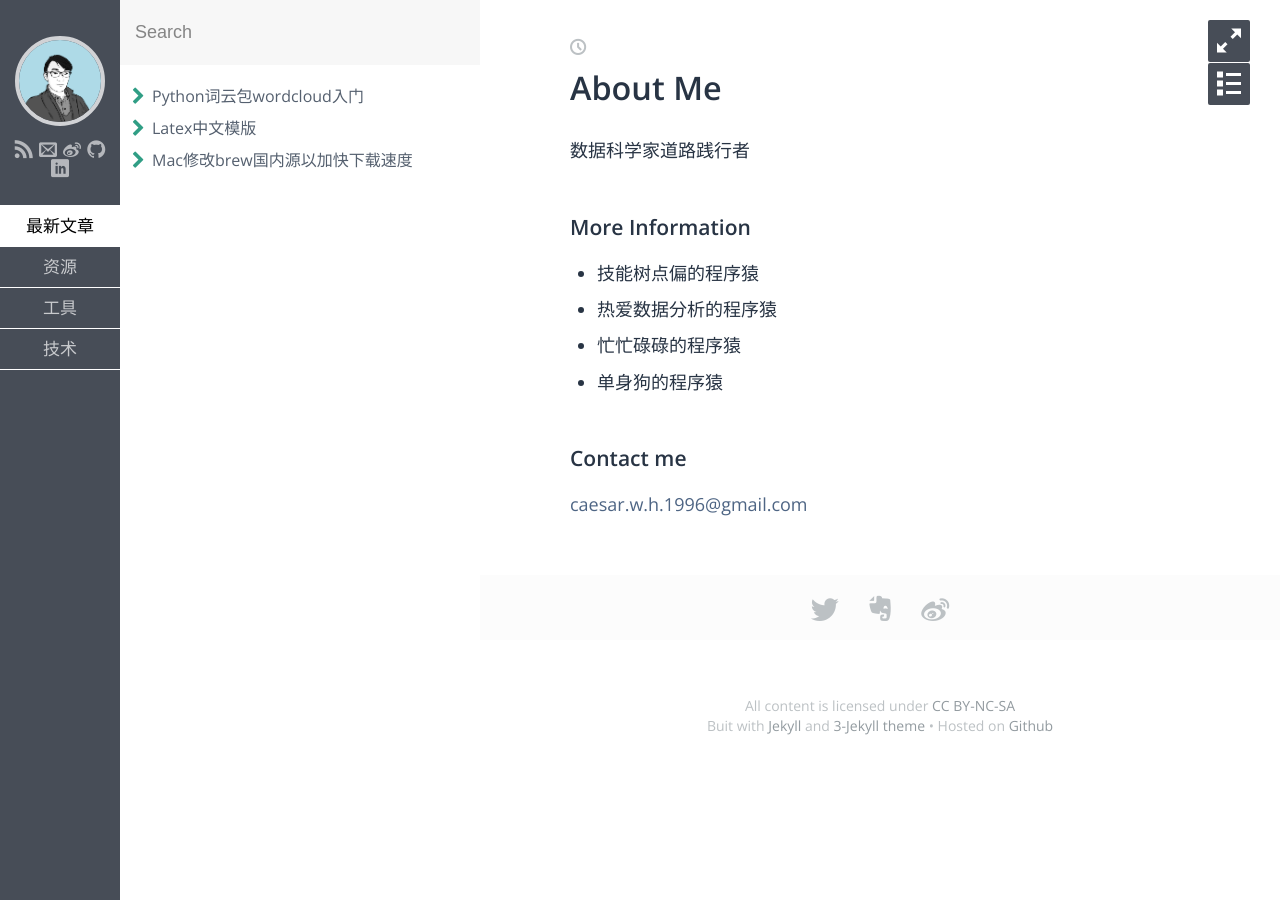
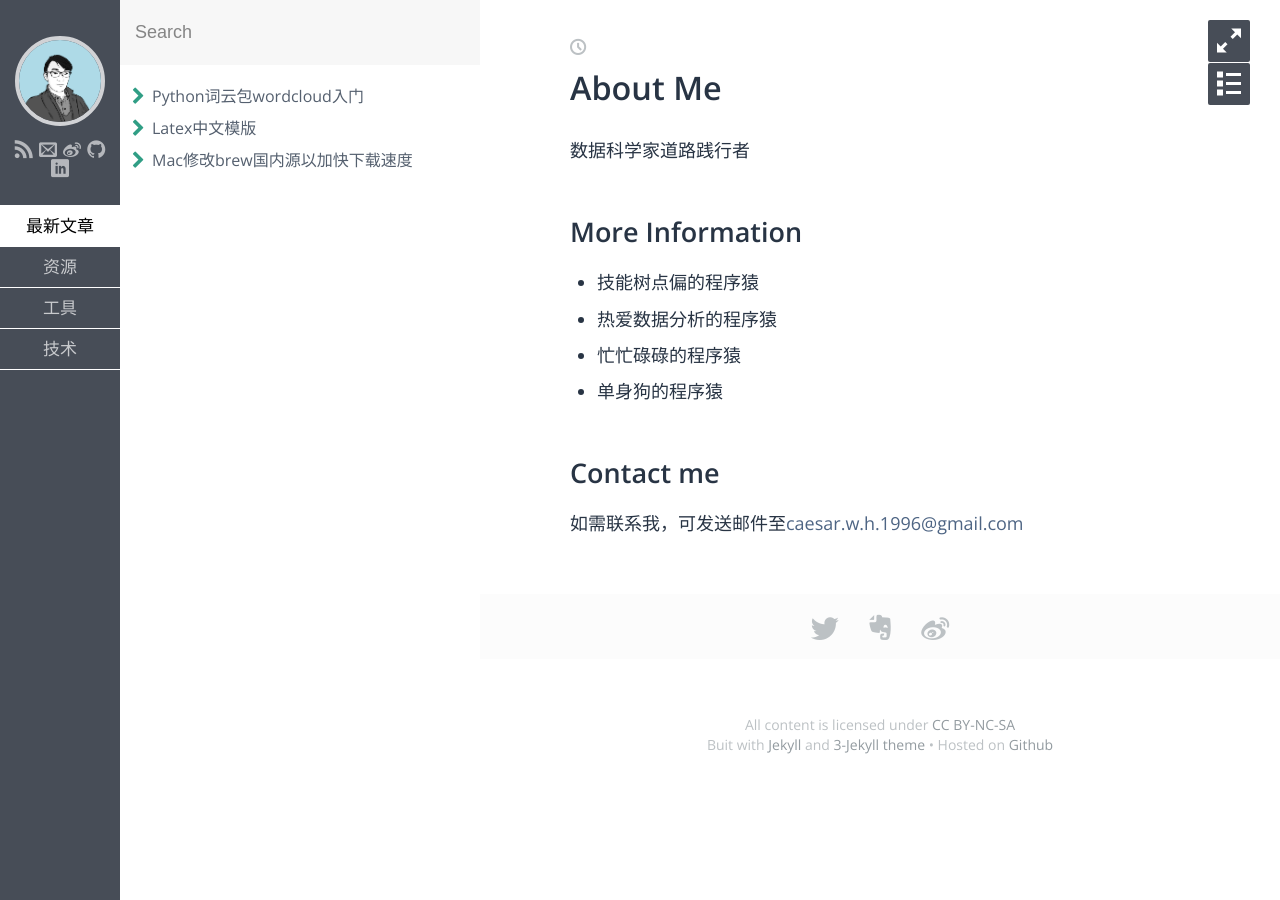
Before and after one commit to wanghan0501/wanghan0501.github.io, a Jekyll site: the page built from index.md, in a window 1280 px wide. Built offline with Jekyll 4.4.1, drawn with Linux system fonts in a browser that asks for light colours; some web fonts are replaced.

Commit message:
Update About

```diff
--- a/index.md
+++ b/index.md
@@ -5,13 +5,13 @@ layout: post
 
 数据科学家道路践行者
 
-### More Information
+## More Information
 
 * 技能树点偏的程序猿
 * 热爱数据分析的程序猿
 * 忙忙碌碌的程序猿
 * 单身狗的程序猿
 
-### Contact me
+## Contact me
 
-[caesar.w.h.1996@gmail.com](mailto:caesar.w.h.1996@gmail.com)
+如需联系我，可发送邮件至[caesar.w.h.1996@gmail.com](mailto:caesar.w.h.1996@gmail.com)
```
